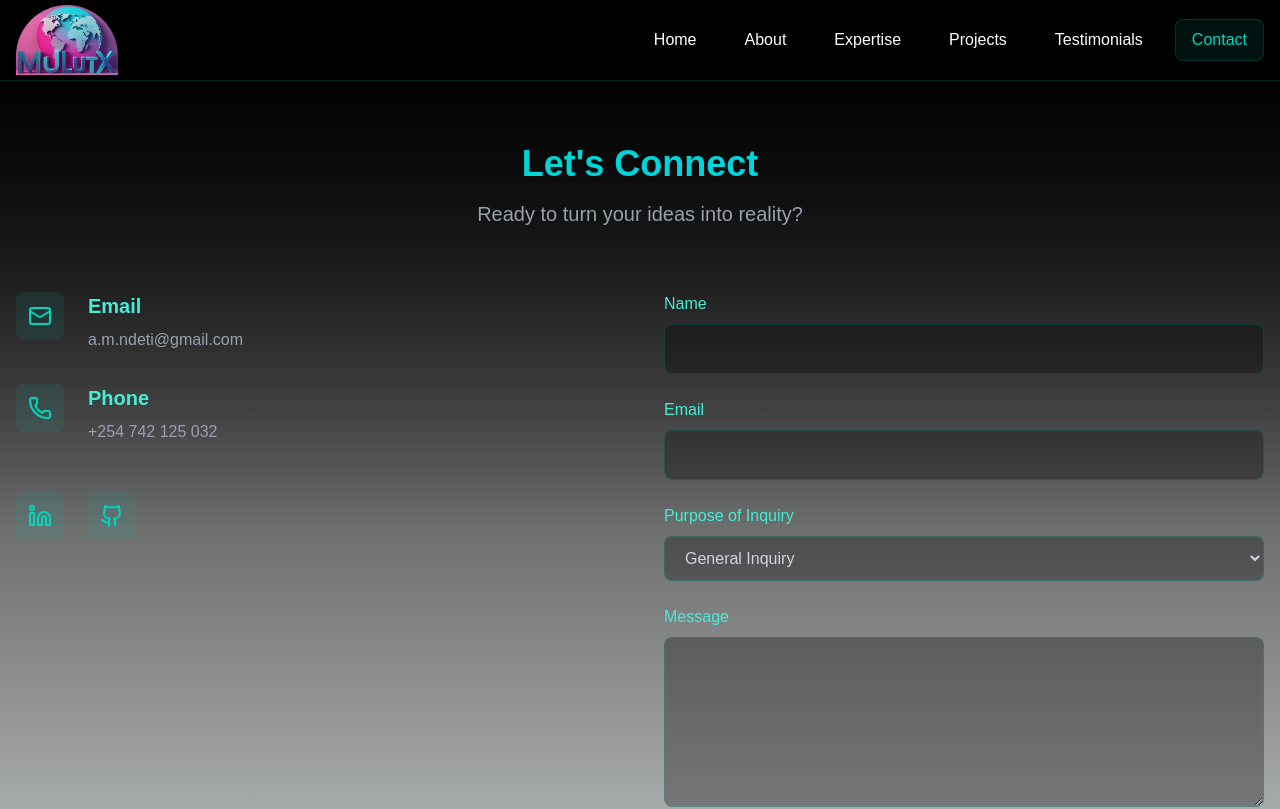
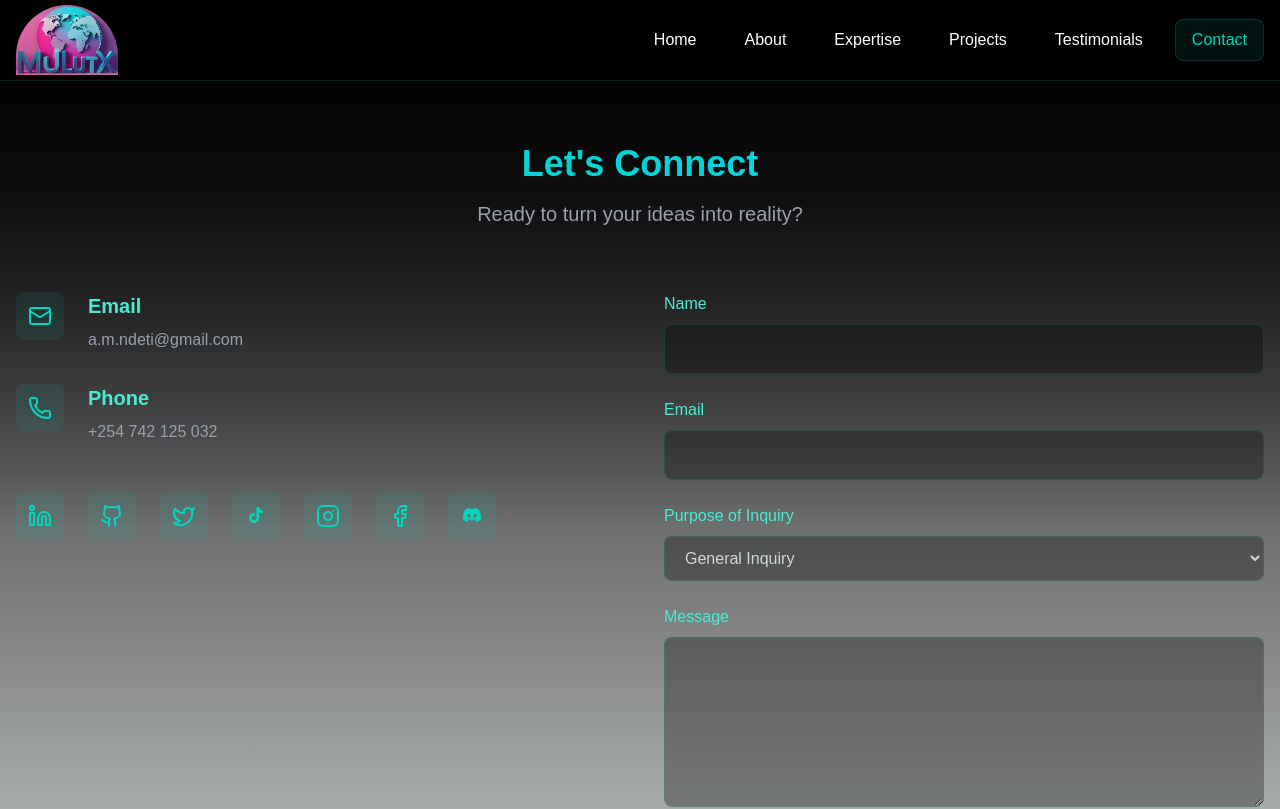
Before and after one commit to MrBytes10/MyPortfolio-V2withSEO-Public, a Next.js app: page /contact in a window 1280 px wide. Shown: the top 809 px of the page. Built offline with nearby package versions, Linux system fonts and the light colour scheme.

Commit message:
added all social icons after they were removed during debugging

```diff
--- a/src/app/contact/page.js
+++ b/src/app/contact/page.js
@@ -191,23 +191,91 @@ const Contact = () => {
           {/* Contact Info Section (No changes here) */}
           <div className="space-y-8">
             <div className="flex items-start gap-6">
-                <div className="p-3 bg-teal-500/10 rounded-lg"><Mail className="h-6 w-6 text-teal-400" /></div>
+              <div className="p-3 bg-teal-500/10 rounded-lg">
+                <Mail className="h-6 w-6 text-teal-400" />
+              </div>
               <div>
-                    <h3 className="text-xl font-semibold text-teal-300 mb-2">Email</h3>
+                <h3 className="text-xl font-semibold text-teal-300 mb-2">
+                  Email
+                </h3>
                 <p className="text-gray-400">a.m.ndeti@gmail.com</p>
               </div>
             </div>
             <div className="flex items-start gap-6">
-                <div className="p-3 bg-teal-500/10 rounded-lg"><Phone className="h-6 w-6 text-teal-400" /></div>
+              <div className="p-3 bg-teal-500/10 rounded-lg">
+                <Phone className="h-6 w-6 text-teal-400" />
+              </div>
               <div>
-                    <h3 className="text-xl font-semibold text-teal-300 mb-2">Phone</h3>
+                <h3 className="text-xl font-semibold text-teal-300 mb-2">
+                  Phone
+                </h3>
                 <p className="text-gray-400">+254 742 125 032</p>
               </div>
             </div>
             <div className="flex gap-6 mt-12">
-                <a href="https://www.linkedin.com/in/augastine-ndeti-290230175?lipi=urn%3Ali%3Apage%3Ad_flagship3_profile_view_base_contact_details%3BwZ6ut2hySHGJYPyJsjdf2A%3D%3D" target="_blank" rel="noopener noreferrer" className="p-3 bg-teal-500/10 rounded-lg hover:bg-teal-500/20 transition-colors"><Linkedin className="h-6 w-6 text-teal-400" /></a>
-                <a href="https://github.com/MrBytes10" target="_blank" rel="noopener noreferrer" className="p-3 bg-teal-500/10 rounded-lg hover:bg-teal-500/20 transition-colors"><Github className="h-6 w-6 text-teal-400" /></a>
-                {/* ... other social links ... */}
+              {/* ... All social links ... */}
+              {/*LinkedIn*/}
+              <a
+                href="https://www.linkedin.com/in/augastine-ndeti-290230175?lipi=urn%3Ali%3Apage%3Ad_flagship3_profile_view_base_contact_details%3BwZ6ut2hySHGJYPyJsjdf2A%3D%3D"
+                target="_blank"
+                rel="noopener noreferrer"
+                className="p-3 bg-teal-500/10 rounded-lg hover:bg-teal-500/20 transition-colors">
+                <Linkedin className="h-6 w-6 text-teal-400" />
+              </a>
+              {/*Github*/}
+              <a
+                href="https://github.com/MrBytes10"
+                target="_blank"
+                rel="noopener noreferrer"
+                className="p-3 bg-teal-500/10 rounded-lg hover:bg-teal-500/20 transition-colors">
+                <Github className="h-6 w-6 text-teal-400" />
+              </a>
+              {/*Twitter*/}
+              <a
+                href="https://twitter.com/mulu_tx"
+                target="_blank"
+                rel="noopener noreferrer"
+                className="p-3 bg-teal-500/10 rounded-lg hover:bg-teal-500/20 transition-colors">
+                <Twitter className="h-6 w-6 text-teal-400" />
+              </a>
+              {/*TikTok*/}
+              <a
+                href="https://www.tiktok.com/@mulu_tx?is_from_webapp=1&sender_device=pc"
+                target="_blank"
+                rel="noopener noreferrer"
+                className="p-3 bg-teal-500/10 rounded-lg hover:bg-teal-500/20 transition-colors">
+                <FontAwesomeIcon
+                  icon={faTiktok}
+                  className="h-6 w-6 text-teal-400"
+                />
+              </a>
+              {/*Instagram*/}
+              <a
+                href="https://www.instagram.com/mulu_tx/"
+                target="_blank"
+                rel="noopener noreferrer"
+                className="p-3 bg-teal-500/10 rounded-lg hover:bg-teal-500/20 transition-colors">
+                <Instagram className="h-6 w-6 text-teal-400" />
+              </a>
+              {/*Facebook*/}
+              <a
+                href="https://www.facebook.com/mulu.tx/"
+                target="_blank"
+                rel="noopener noreferrer"
+                className="p-3 bg-teal-500/10 rounded-lg hover:bg-teal-500/20 transition-colors">
+                <Facebook className="h-6 w-6 text-teal-400" />
+              </a>
+              {/*Discord*/}
+              <a
+                href="https://discordapp.com/users/961452033288843284"
+                target="_blank"
+                rel="noopener noreferrer"
+                className="p-3 bg-teal-500/10 rounded-lg hover:bg-teal-500/20 transition-colors">
+                <FontAwesomeIcon
+                  icon={faDiscord}
+                  className="h-6 w-6 text-teal-400"
+                />
+              </a>
             </div>
           </div>
 
```
Lines whose indentation alone changed are shown as unchanged.
